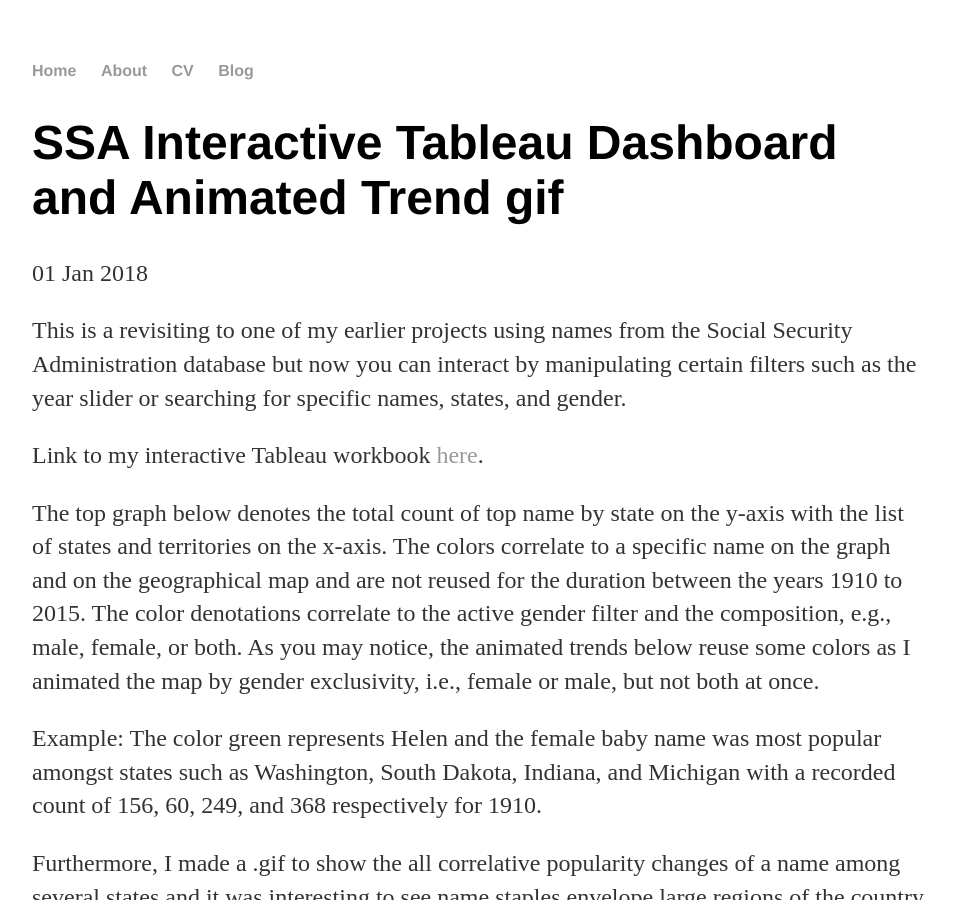
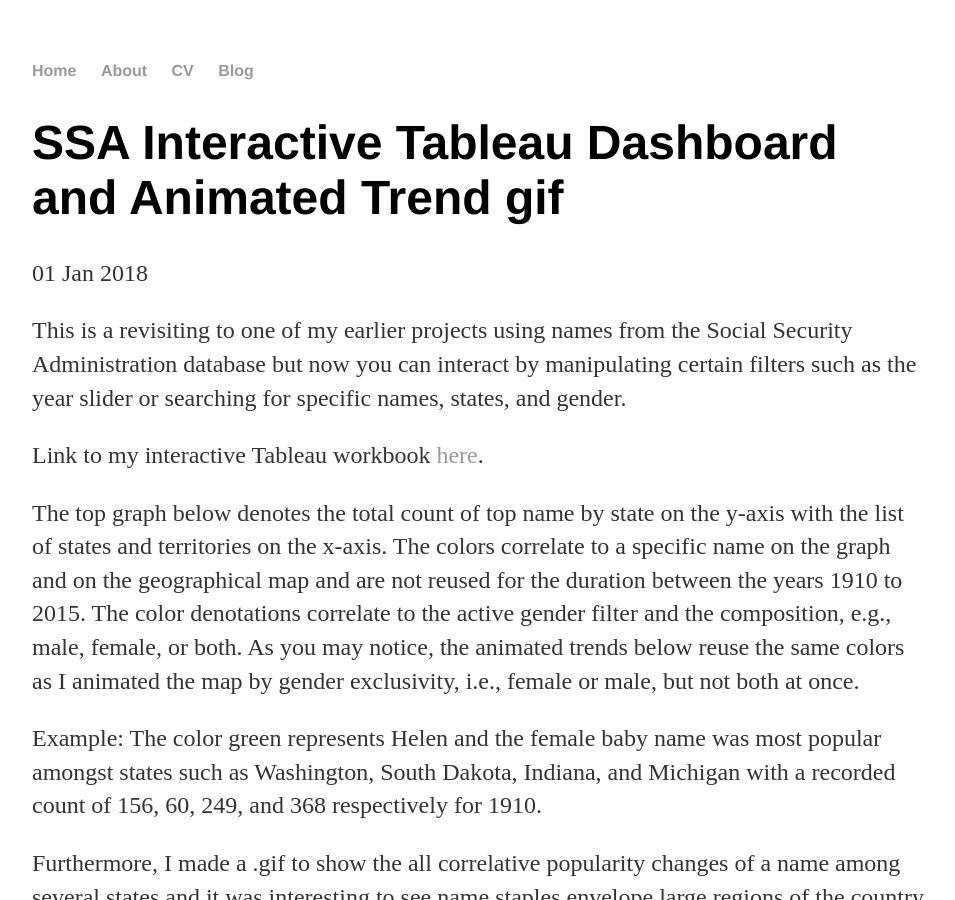
Before and after one commit to michaelip2/michaelip2.github.io, a Jekyll site: the page built from _posts/2018-01-01-social-security-administration-name-interactive-dashboard.md, in a window 1280 px wide and 900 px high. Shown: the whole window, without its empty margins (160-1115 px from the left). Built offline with Jekyll 4.4.1, drawn with Linux system fonts in a browser that asks for light colours.

Commit message:
Update 2018-01-01-social-security-administration-name-interactive-dashboard.md

```diff
--- a/_posts/2018-01-01-social-security-administration-name-interactive-dashboard.md
+++ b/_posts/2018-01-01-social-security-administration-name-interactive-dashboard.md
@@ -5,7 +5,7 @@
 ---
 <p>This is a revisiting to one of my earlier projects using names from the Social Security Administration database but now you can interact by manipulating certain filters such as the year slider or searching for specific names, states, and gender.</p>
 <p>Link to my interactive Tableau workbook <a href="https://public.tableau.com/views/Book2_19285/Dashboard?:embed=y&amp;:display_count=yes&amp;publish=yes&amp;:toolbar=no">here</a>.</p>
-<p>The top graph below denotes the total count of top name by state on the y-axis with the list of states and territories on the x-axis. The colors correlate to a specific name on the graph and on the geographical map and are not reused for the duration between the years 1910 to 2015. The color denotations correlate to the active gender filter and the composition, e.g., male, female, or both. As you may notice, the animated trends below reuse some colors as I animated the map by gender exclusivity, i.e., female or male, but not both at once.</p>
+<p>The top graph below denotes the total count of top name by state on the y-axis with the list of states and territories on the x-axis. The colors correlate to a specific name on the graph and on the geographical map and are not reused for the duration between the years 1910 to 2015. The color denotations correlate to the active gender filter and the composition, e.g., male, female, or both. As you may notice, the animated trends below reuse the same colors as I animated the map by gender exclusivity, i.e., female or male, but not both at once.</p>
 <p>Example: The color green represents Helen and the female baby name was most popular amongst states such as Washington, South Dakota, Indiana, and Michigan with a recorded count of 156, 60, 249, and 368 respectively for 1910.</p>
 <p>Furthermore, I made a .gif to show the all correlative popularity changes of a name among several states and it was interesting to see name staples envelope large regions of the country and its inverse as the name staple becomes increasingly uncommon as years progress.</p>
 <p><strong>Female name trends from 1910 to 2015</strong>:</p>
```
